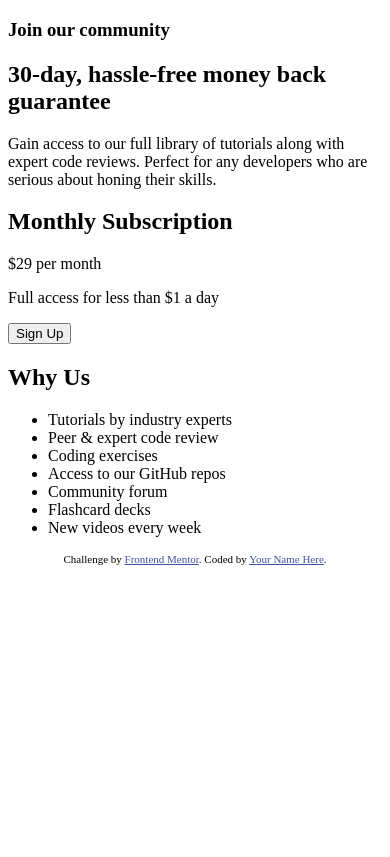
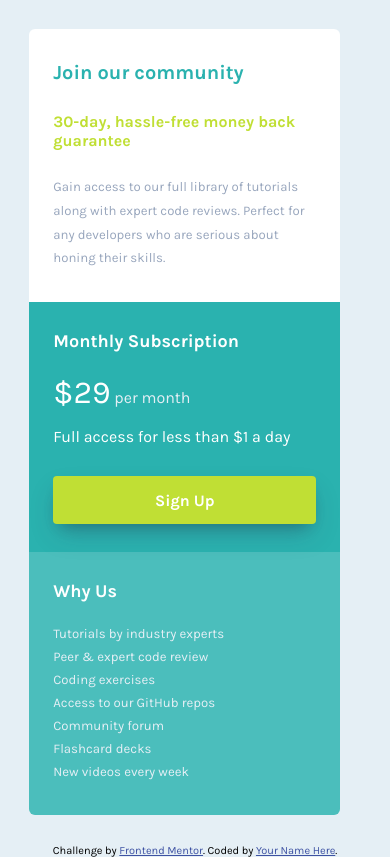
Before and after one commit to ChrisMulvanyGH/price-grid-component, a plain HTML site: page index.html in a window 390 px wide. Drawn offline with Linux system fonts and the light colour scheme.

Commit message:
Mobile Version Complete

```diff
--- a/index.html
+++ b/index.html
@@ -7,31 +7,29 @@
   <link rel="icon" type="image/png" sizes="32x32" href="./images/favicon-32x32.png">
 
   <title>Frontend Mentor | Single Price Grid Component</title>
-
-  <!-- Feel free to remove these styles or customise in your own stylesheet 👍 -->
-  <style>
-    .attribution { font-size: 11px; text-align: center; }
-    .attribution a { color: hsl(228, 45%, 44%); }
-  </style>
+  <link rel="stylesheet" href="dist/css/style.css">
 </head>
 <body>
-  <main>
+  <main class="container">
+
     <section class="community">
       <article class="join">
         <h1 class="join__title">Join our community</h1>
-        <h2 class="join__sub-title">30-day, hassle-free money back guarantee</h2>
+        <p class="join__sub-title">30-day, hassle-free money back guarantee</p>
         <p class="join__desc">Gain access to our full library of tutorials along with expert code reviews.
   Perfect for any developers who are serious about honing their skills.</p>
       </article>
     </section>
 
     <section class="signup">
+
       <article class="subscribe">
         <h2 class="subscribe__title">Monthly Subscription</h2>
-        <p class="subscribe__price">&dollar;29 per month</p>
+        <p class="subscribe__price"> <span class="lg">&dollar;29</span>  per month</p>
         <p class="subscribe__desc">Full access for less than &dollar;1 a day</p>
         <button class="subscribe__btn">Sign Up</button>
       </article>
+
       <article class="whyus">
         <h2 class="whyus__title">Why Us</h2>
         <ul class="whyus__list">
@@ -44,6 +42,7 @@
           <li class="whyus__list__item">New videos every week</li>
         </ul>
       </article>
+
     </section>
   </main>
   <footer>
--- /dev/null
+++ b/style.scss
@@ -0,0 +1,160 @@
+/* - Typography - */
+@import url('https://fonts.googleapis.com/css2?family=Karla:wght@400;700&display=swap');
+
+/* font-family: 'Karla', sans-serif; */
+
+/* - VARIABLES - */
+$mobile: 375px;
+$desktop: 1440px;
+
+/* -- COLOURS -- */
+$cyan: hsl(179, 62%, 43%);
+$lightCyan: hsl(179, 47%, 52%);
+$brightYellow: hsl(71, 73%, 54%);
+$lightGray: hsl(204, 43%, 93%);
+$grayishBlue: hsl(218, 22%, 67%);
+
+*, *::before, *::after {
+    box-sizing: border-box;
+    margin: 0;
+    padding: 0;
+}
+
+h1, h2, p {
+    margin: 0;
+}
+
+body {
+    margin: 0;
+    padding: 0;
+    background-color: $lightGray;
+    font-family: 'Karla', sans-serif;
+    font-weight: 400;
+    font-size: 1rem;
+}
+
+h1 {
+    font-size: 1.25rem;
+    font-weight: 700;
+}
+
+h2 {
+    font-size: 1.125rem;
+}
+
+p {
+    font-size: 1rem;
+}
+
+ul {
+    list-style-type: none;
+
+    li {
+        font-size: .825rem;
+        color: $lightGray;
+        margin-bottom: 8px;
+    }
+}
+
+
+.container {
+    width: 85vw;
+    max-width: $mobile;
+    height: 100vh;
+    margin: 0 auto;
+    display: flex;
+    flex-direction: column;
+    justify-content: center;
+}
+
+.community {
+
+    .join {
+        padding: 32px 24px;
+        max-width: 311px;
+        border-radius: 6px 6px 0 0;
+        background-color: white;
+
+        .join__title {
+            color: $cyan;
+            margin-bottom: 28px;
+        }
+
+        .join__sub-title {
+            font-weight: 700;
+            color: $brightYellow;
+            margin-bottom: 25px;
+        }
+
+        .join__desc {
+            font-size: 0.825rem;
+            font-weight: 400;
+            color: $grayishBlue;
+            line-height: 1.8;
+        }
+    }
+}
+
+.signup {
+
+    .subscribe {
+        padding: 28px 24px;
+        max-width: 311px;
+        background-color: $cyan;
+
+        .subscribe__title {
+            color: white;
+            margin-bottom: 22px;
+        }
+
+        .subscribe__price {
+            color: $lightGray;
+            margin-bottom: 16px;
+
+            .lg {
+                font-size: 2rem;
+                color: white;
+            }
+        }
+
+        .subscribe__desc {
+            color: white;
+            margin-bottom: 30px;
+        }
+
+        .subscribe__btn {
+            width: 263px;
+            height: 48px;
+            background-color: $brightYellow;
+            font-family: 'Karla', sans-serif;
+            font-size: 16px;
+            font-weight: 700;
+            color: white;
+            border: 0;
+            border-radius: 4px;
+            box-shadow: rgba(50, 50, 93, 0.25) 0px 13px 27px -5px, rgba(0, 0, 0, 0.3) 0px 8px 16px -8px;
+        }
+    }
+
+    .whyus {
+        padding: 28px 24px;
+        max-width: 311px;
+        background-color: $lightCyan;
+        border-radius: 0 0 6px 6px;
+
+        .whyus__title {
+            color: white;
+            margin-bottom: 24px;
+        }
+    }
+
+}
+
+.attribution {
+    font-size: 11px;
+    text-align: center;
+}
+
+.attribution a {
+    color: hsl(228, 45%, 44%);
+}
```
Also changed, not shown: dist/css/style.css (added), 1 other file.
